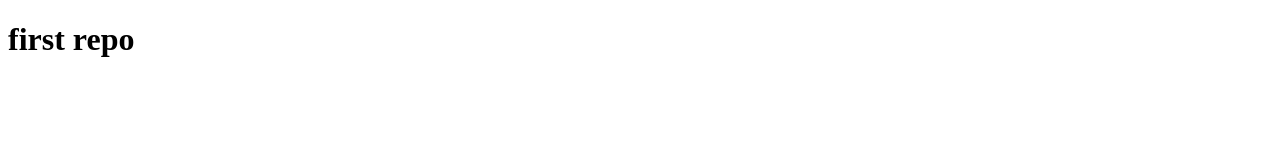
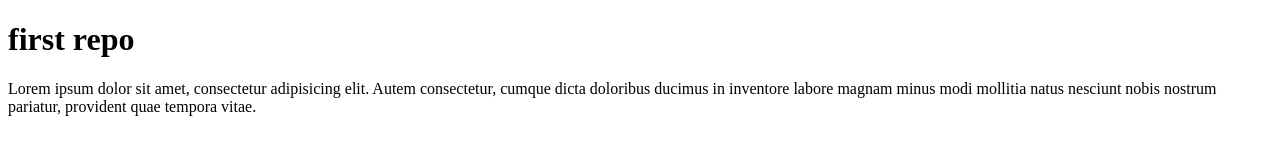
Before and after one commit to gvozd-serg/lesson-3-3, a plain HTML site: page index.html in a window 1280 px wide. Drawn offline with Linux system fonts and the light colour scheme.

Commit message:
update index

```diff
--- a/index.html
+++ b/index.html
@@ -6,5 +6,8 @@
 </head>
 <body>
   <h1>first repo</h1>
+  <p>Lorem ipsum dolor sit amet, consectetur adipisicing elit. Autem consectetur, cumque dicta doloribus ducimus in
+      inventore labore magnam minus modi mollitia natus nesciunt nobis nostrum pariatur, provident quae tempora
+      vitae.</p>
 </body>
 </html>
```
